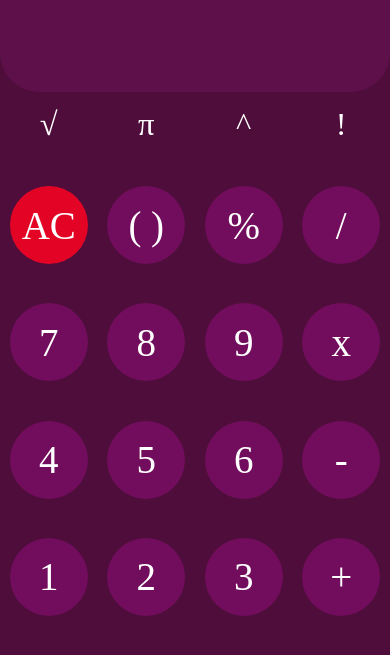
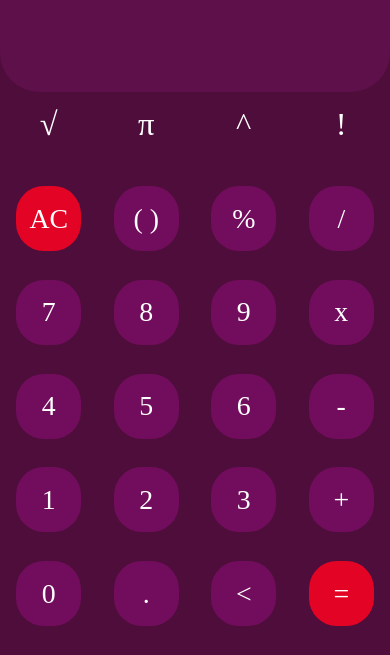
Before and after one commit to krishnachandran-u/simple-calculator, a React Native app: screen / in a window 390 px wide. Shown: the part 189-844 px from the top of the page. Built offline with nearby package versions, Linux system fonts and the light colour scheme.

Commit message:
added a couple of buttons

```diff
--- a/App.tsx
+++ b/App.tsx
@@ -45,6 +45,12 @@ const App = () => {
               <Button text = "2" />
               <Button text = "3" />
               <Button text = "+" />
+            </View>
+            <View style = {styles.buttonRow}>
+              <Button text = "0" />
+              <Button text = "." />
+              <Button text = "<" />
+              <Button text = "=" color = "#e30425" />
             </View>
           </View>
         </View>
--- a/components/Button.tsx
+++ b/components/Button.tsx
@@ -50,9 +50,9 @@ const styles = StyleSheet.create(
         },
 
         main: {
-            borderRadius: Math.min(width / 5, height / 7) / 2,
-            height: Math.min(width / 5, height / 7),
-            width: Math.min(width / 5, height / 7),
+            borderRadius: Math.min(width / 7, height / 9) / 2,
+            height: Math.min(width / 6, height / 8),
+            width: Math.min(width / 6, height / 8),
             justifyContent: "center",
             alignItems: "center",
         },
@@ -60,7 +60,7 @@ const styles = StyleSheet.create(
         text: {
             color: "white",
             fontFamily: 'Roboto-Light',
-            fontSize: Math.min(width / 10, height / 14),
+            fontSize: Math.min(width / 14, height / 17),
         }
     }
 );
--- a/components/MiniButton.tsx
+++ b/components/MiniButton.tsx
@@ -1,6 +1,6 @@
 import React from "react";
 
-import { StyleSheet, Text, View, Dimensions } from "react-native";
+import { StyleSheet, Text, View, Dimensions, TouchableOpacity, Animated } from "react-native";
 
 const { height } = Dimensions.get("window")
 const { width } = Dimensions.get('window')
@@ -10,6 +10,7 @@ interface MiniButtonProps {
 }
 
 const MiniButton = ({text}: MiniButtonProps) => {
+
     return (
         <View style = {styles.root}>
             <View style = {styles.main}>
```
